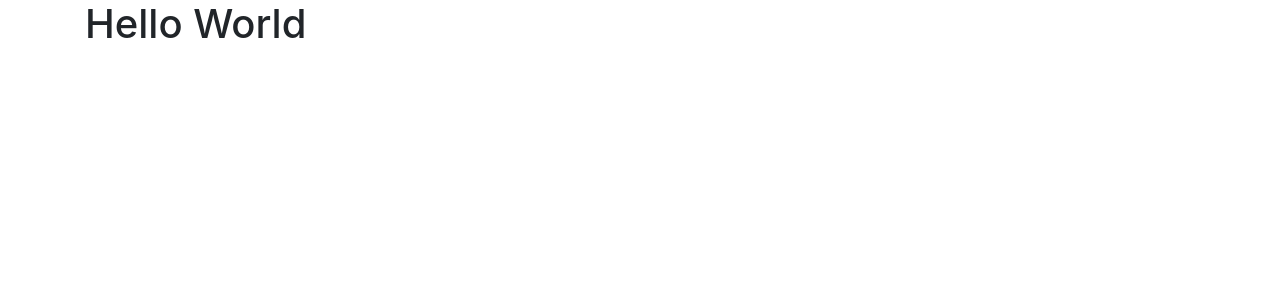
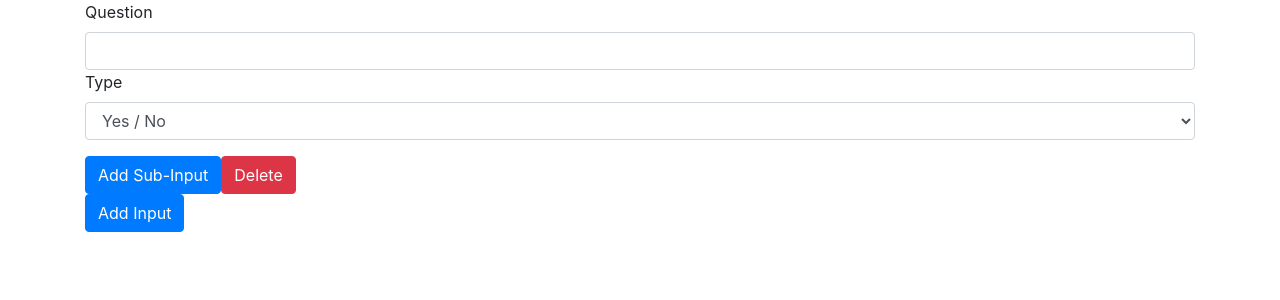
Before and after one commit to wiktorplocki/formbuilder-task, a React app: page / in a window 1280 px wide. Shown: the top 300 px of the page. Built offline with nearby package versions, Linux system fonts and the light colour scheme.

Commit message:
Initial implementation

```diff
--- a/src/App.js
+++ b/src/App.js
@@ -3,11 +3,13 @@ import ReactDOM from 'react-dom';
 import { Container, Col, Row } from 'reactstrap';
 import './stylesheets/main.scss';
 
+import FormRoot from './components/FormRoot/FormRoot';
+
 const App = () => (
   <Container>
     <Row>
       <Col xs="12" sm="12" md="12" lg="12" xl="12">
-        <h1>Hello World</h1>
+        <FormRoot />
       </Col>
     </Row>
   </Container>
--- /dev/null
+++ b/src/components/FormInput/FormInput.js
@@ -0,0 +1,37 @@
+import React from 'react';
+import { Button, Form, FormGroup, Label, Input } from 'reactstrap';
+
+class FormInput extends React.Component {
+  constructor(props) {
+    super(props);
+    this.state = {
+      inputType: this.props.inputType ? this.props.inputType : 'boolean',
+      isSubInput: this.props.isSubInput ? this.props.isSubInput : false
+    }
+  }
+
+  render() {
+    const { inputType, isSubInput } = this.state;
+    return (
+      <Form>
+        <FormGroup>
+          {isSubInput ? (
+            <h1>I'm a sub input!</h1>
+          ) : null}
+          <Label for="formQuestion">Question</Label>
+          <Input type="text" id="formQuestion" />
+          <Label for="formType">Type</Label>
+          <Input type="select" id="formType">
+            <option>Yes / No</option>
+            <option>Text</option>
+            <option>Number</option>
+          </Input>
+        </FormGroup>
+        <Button color="primary">Add Sub-Input</Button>
+        <Button color="danger">Delete</Button>
+      </Form>
+    )
+  }
+}
+
+export default FormInput;
--- /dev/null
+++ b/src/components/FormRoot/FormRoot.js
@@ -0,0 +1,26 @@
+import React from 'react';
+import { Button, Form } from 'reactstrap';
+
+import FormInput from '../FormInput/FormInput';
+
+class FormRoot extends React.Component {
+  constructor() {
+    super();
+    this.state = {
+      inputBlocks: []
+    }
+  }
+
+  render() {
+    const { inputBlocks } = this.state;
+    return (
+      <Form>
+        <FormInput />
+        {/* {inputBlocks.map(inputBlock => <FormInput />)} */}
+        <Button color="primary">Add Input</Button>
+      </Form>
+    )
+  }
+}
+
+export default FormRoot;
```
